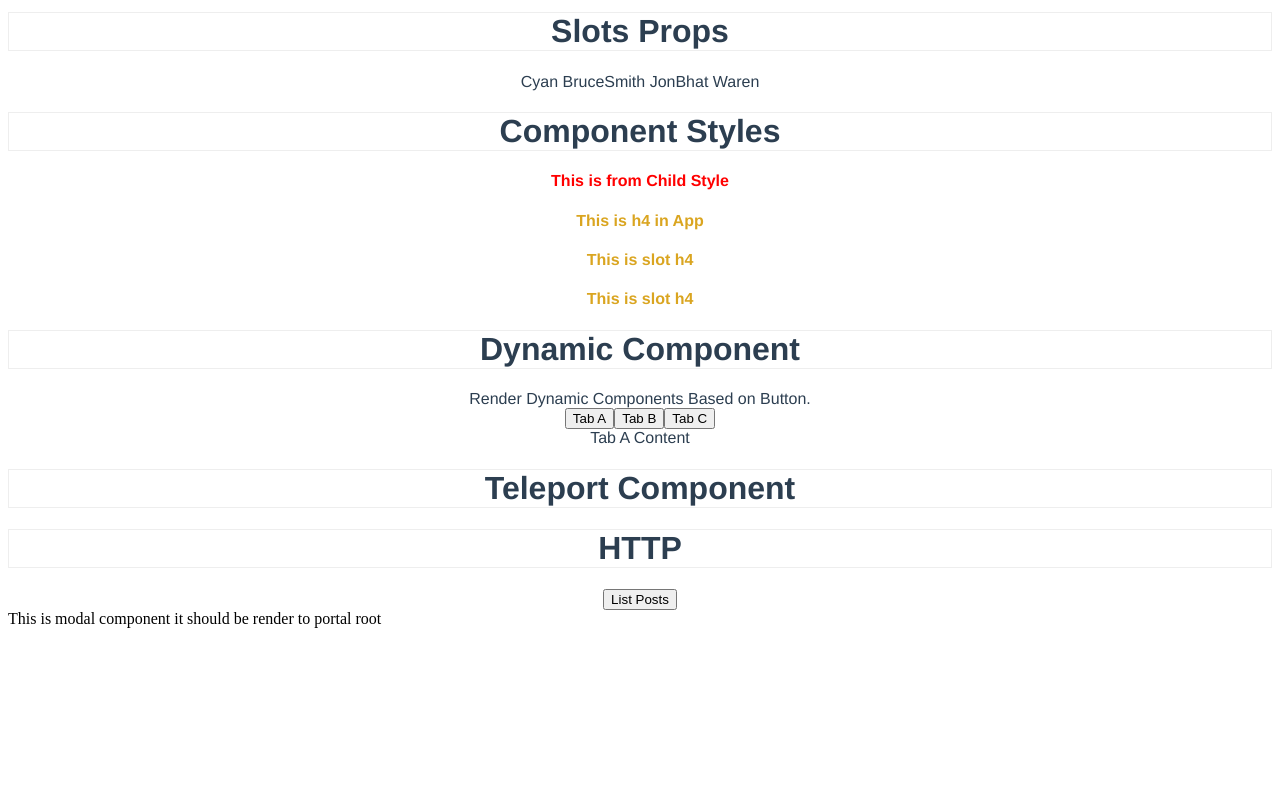
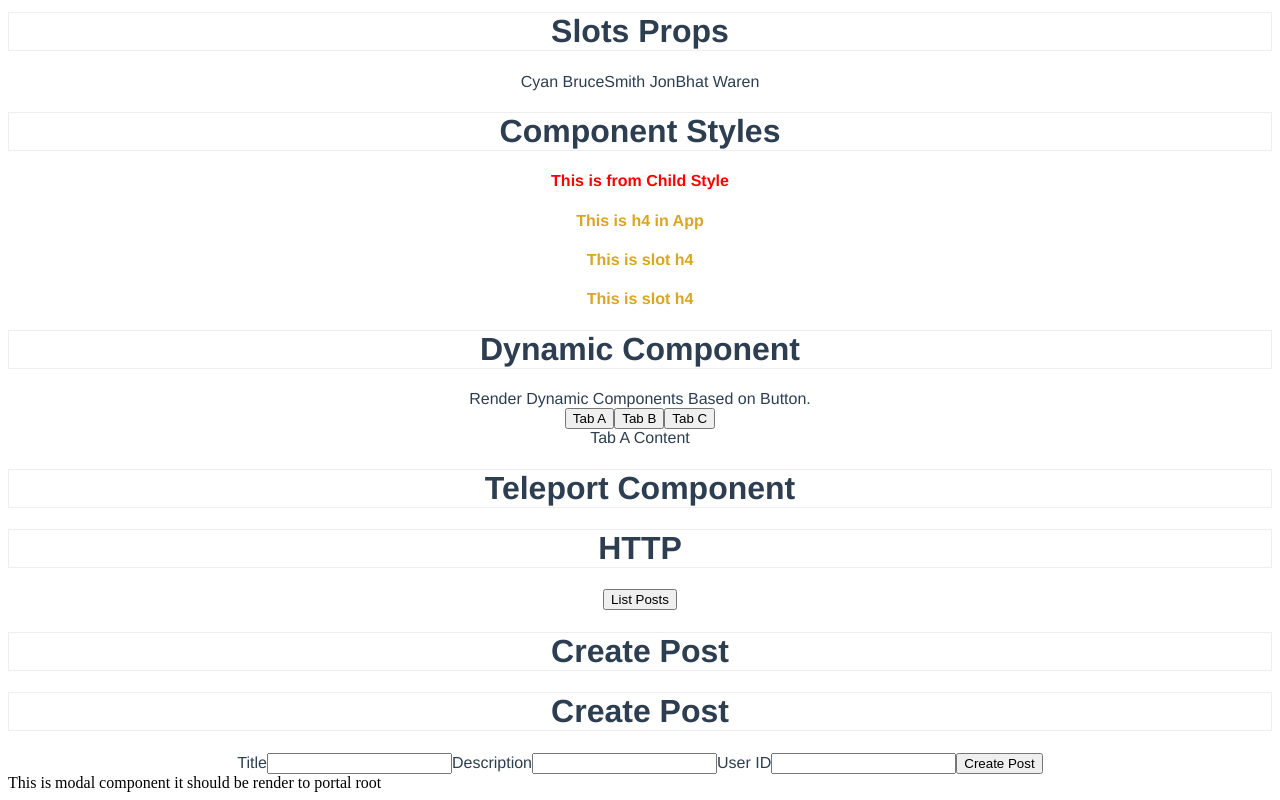
Before and after one commit to pandiarajanrp/vuejs-practice, a Vue app: page / in a window 1280 px wide. Shown: the part 5409-6209 px from the top of the page. Before the commit the page ends 6045 px from the top, so only its background shows below. Built offline with nearby package versions, Linux system fonts and the light colour scheme.

Commit message:
create post
create post

```diff
--- a/src/App.vue
+++ b/src/App.vue
@@ -205,6 +205,9 @@
 
     <h1>HTTP</h1>
     <PostList />
+
+    <h1>Create Post</h1>
+    <CreatePost />
   </div>
 </template>
 
@@ -220,6 +223,7 @@ import ChildStyleVue from './components/ChildStyle.vue';
 import DynamicComponentVue from './components/DynamicComponent.vue';
 import TelePortModalVue from './components/TelePortModal.vue';
 import PostList from './components/PostList.vue';
+import CreatePost from './components/CreatePost.vue';
 
 export default {
   name: "App",
@@ -374,6 +378,7 @@ export default {
     DynamicComponentVue,
     TelePortModalVue,
     PostList,
+    CreatePost,
   }
 };
 </script>
--- /dev/null
+++ b/src/components/CreatePost.vue
@@ -0,0 +1,47 @@
+<template>
+  <div>
+    <h1>Create Post</h1>
+    <form @submit.prevent="createPost">
+      <label>Title</label>
+      <input type="text" v-model="formData.title" />
+      <label>Description</label>
+      <input type="text" v-model="formData.body" />
+      <label>User ID</label>
+      <input type="text" v-model="formData.userId" />
+      <button type="submit">Create Post</button>
+    </form>
+  </div>
+</template>
+
+<script>
+export default {
+  name: "CreatePost",
+  data() {
+    return {
+      formData: {
+        title: "",
+        body: "",
+        userId: "",
+      },
+    };
+  },
+  methods: {
+    createPost() {
+      console.log(this.formData);
+      fetch("https://jsonplaceholder.typicode.com/posts", {
+        method: "POST",
+        body: JSON.stringify(this.formData),
+        headers: {
+          "Content-type": "application/json; charset=UTF-8",
+        },
+      })
+        .then((response) => response.json())
+        .then((json) => console.log("Response", json))
+        .catch((err) => console.log("Err", err));
+    },
+  },
+};
+</script>
+
+<style scoped>
+</style>
```
